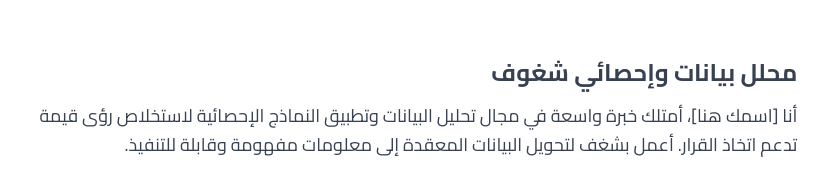
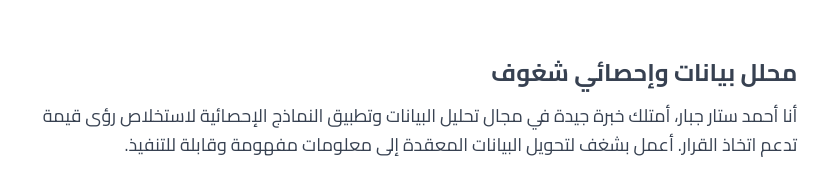
Before and after one commit to ahmed778-mzher/Ahmed, a plain HTML site: page index.html in a window 1280 px wide. Shown: the part 951-1123 px from the top of the page, 0-825 px from the left. Drawn offline with nearby package versions, Linux system fonts and the light colour scheme.

Commit message:
Add files via upload

```diff
--- a/index.html
+++ b/index.html
@@ -85,7 +85,7 @@
                 <div class="md:w-2/3 md:pr-12">
                     <h3 class="text-2xl font-semibold text-gray-700 mb-3">محلل بيانات وإحصائي شغوف</h3>
                     <p class="text-lg text-gray-700 mb-4 leading-relaxed">
-                        أنا [اسمك هنا]، أمتلك خبرة واسعة في مجال تحليل البيانات وتطبيق النماذج الإحصائية لاستخلاص رؤى قيمة تدعم اتخاذ القرار. أعمل بشغف لتحويل البيانات المعقدة إلى معلومات مفهومة وقابلة للتنفيذ.
+                        أنا أحمد ستار جبار، أمتلك خبرة جيدة في مجال تحليل البيانات وتطبيق النماذج الإحصائية لاستخلاص رؤى قيمة تدعم اتخاذ القرار. أعمل بشغف لتحويل البيانات المعقدة إلى معلومات مفهومة وقابلة للتنفيذ.
                     </p>
                     <p class="text-lg text-gray-700 mb-4 leading-relaxed">
                         متخصص في استخدام أدوات مثل Python (مع مكتبات Pandas, NumPy, Scikit-learn)، R، MATLAB، و SPSS لتحليل البيانات، بناء النماذج التنبؤية، وتصوير البيانات. أسعى دائماً لتعلم أحدث التقنيات وتطبيقها في مشاريعي.
```
